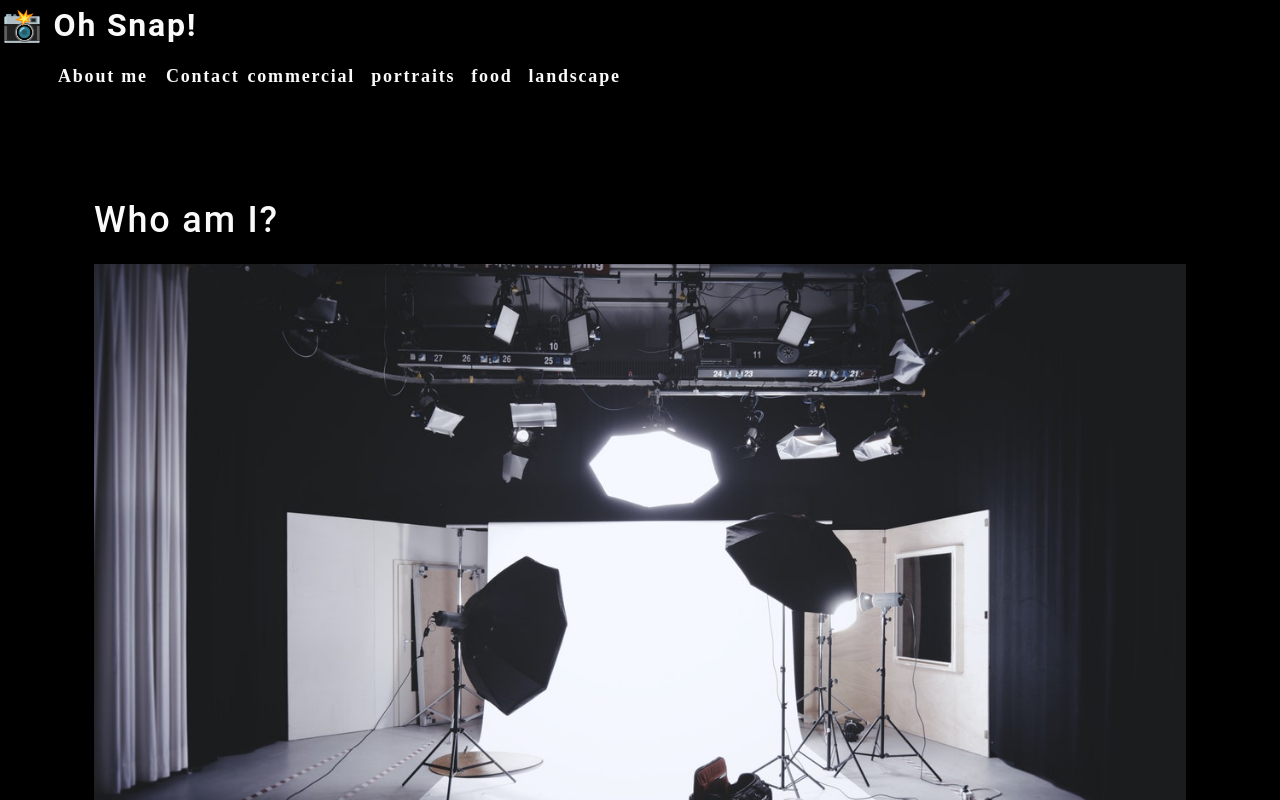
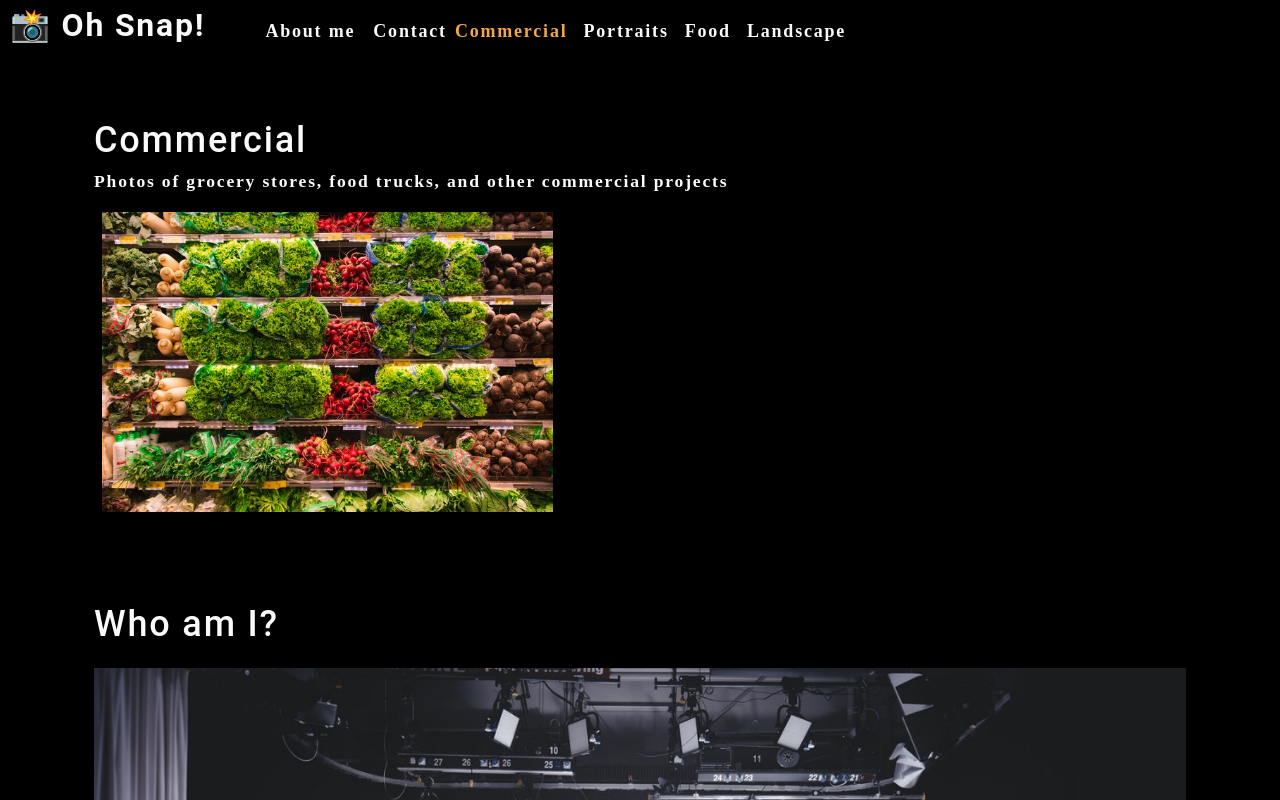
Before and after one commit to rclank/photo-port, a React (Create React App) app: page / in a window 1280 px wide. Shown: the top 800 px of the page. Built offline with nearby package versions, Linux system fonts and the light colour scheme.

Commit message:
conditionally render gallery

```diff
--- a/src/App.js
+++ b/src/App.js
@@ -1,13 +1,33 @@
-import React from 'react';
+import React, { useState } from 'react';
 import About from './components/About';
 import Nav from './components/Nav';
+import Gallery from './components/Gallery';
 
 function App() {
+  const [categories] = useState([
+    {
+      name: 'commercial',
+      description: 'Photos of grocery stores, food trucks, and other commercial projects',
+    },
+    { name: 'portraits', description: 'Portraits of people in my life' },
+    { name: 'food', description: 'Delicious delicacies' },
+    { name: 'landscape', description: 'Fields, farmhouses, waterfalls, and the beauty of nature' },
+  ]);
+
+  const [currentCategory, setCurrentCategory] = useState(categories[0]);
+
   return (
     <div>
-      <Nav></Nav>
+      <Nav
+        categories={categories}
+        setCurrentCategory={setCurrentCategory}
+        currentCategory={currentCategory}
+      ></Nav>
       <main>
-        <About></About>
+        <div>
+          <Gallery></Gallery>
+          <About></About>
+        </div>
       </main>
     </div>
   );
--- /dev/null
+++ b/src/components/Gallery/index.js
@@ -0,0 +1,26 @@
+import React, { useState } from 'react';
+import { capitalizeFirstLetter } from '../../utils/helpers';
+import photo from "../../assets/small/commercial/0.jpg";
+
+function Gallery(props) {
+    const currentCategory = {
+        name: "commercial",
+        description:
+            "Photos of grocery stores, food trucks, and other commercial projects",
+    };
+    return (
+        <section>
+            <h1>{capitalizeFirstLetter(currentCategory.name)}</h1>
+            <p>{currentCategory.description}</p>
+            <div className="flex-row">
+                <img
+                    src={photo}
+                    alt="Commercial Example"
+                    className="img-thumbnail mx-1"
+                />
+            </div>
+        </section>
+    );
+}
+
+export default Gallery;
--- a/src/components/Nav/index.js
+++ b/src/components/Nav/index.js
@@ -1,48 +1,51 @@
-import React from 'react';
+import React, { useEffect } from "react";
+import { capitalizeFirstLetter } from "../../utils/helpers";
 
-function Nav() {
-    const categories = [
-        {
-            name: "commercial",
-            description:
-                "Photos of grocery stores, food trucks, and other commercial projects",
-        },
-        { name: "portraits", description: "Portraits of people in my life" },
-        { name: "food", description: "Delicious delicacies" },
-        {
-            name: "landscape",
-            description: "Fields, farmhouses, waterfalls, and the beauty of nature",
-        },
-    ];
+function Nav(props) {
 
-    function categorySelected(name) {
-        console.log(`${name} clicked`);
-    }
+    const {
+        categories = [],
+        setCurrentCategory,
+        currentCategory
+    } = props;
+
+    useEffect(() => {
+        document.title = capitalizeFirstLetter(currentCategory.name);
+    }, [currentCategory]);
 
   return (
-        <header>
+    <header className="flex-row px-1">
       <h2>
         <a data-testid="link" href="/">
-                    <span role="img" aria-label="camera">📸</span> Oh Snap!
+          <span role="img" aria-label="camera">
+            {" "}
+            📸
+          </span>{" "}
+          Oh Snap!
         </a>
       </h2>
       <nav>
-                <ul className='flex-row'>
-                    <li className='mx-2'>
-                        <a data-testid="about" href="#about">
+        <ul className="flex-row">
+          <li className="mx-2">
+            <a
+              href="#about"
+            >
               About me
             </a>
           </li>
           <li>
             <span>Contact</span>
           </li>
-                    {categories.map((category) =>(
-                        <li
-                            className="mx-1"
-                            key={category.name}
+          {categories.map((category) => (
+            <li className={`mx-1 ${
+                currentCategory.name === category.name && 'navActive'
+                }`} key={category.name}>
+              <span
+                onClick={() => {
+                  setCurrentCategory(category)
+                }}
               >
-                            <span onClick={() => categorySelected(category.name)} >
-                                {category.name}
+                {capitalizeFirstLetter(category.name)}
               </span>
             </li>
           ))}
```
Lines whose indentation alone changed are shown as unchanged.
